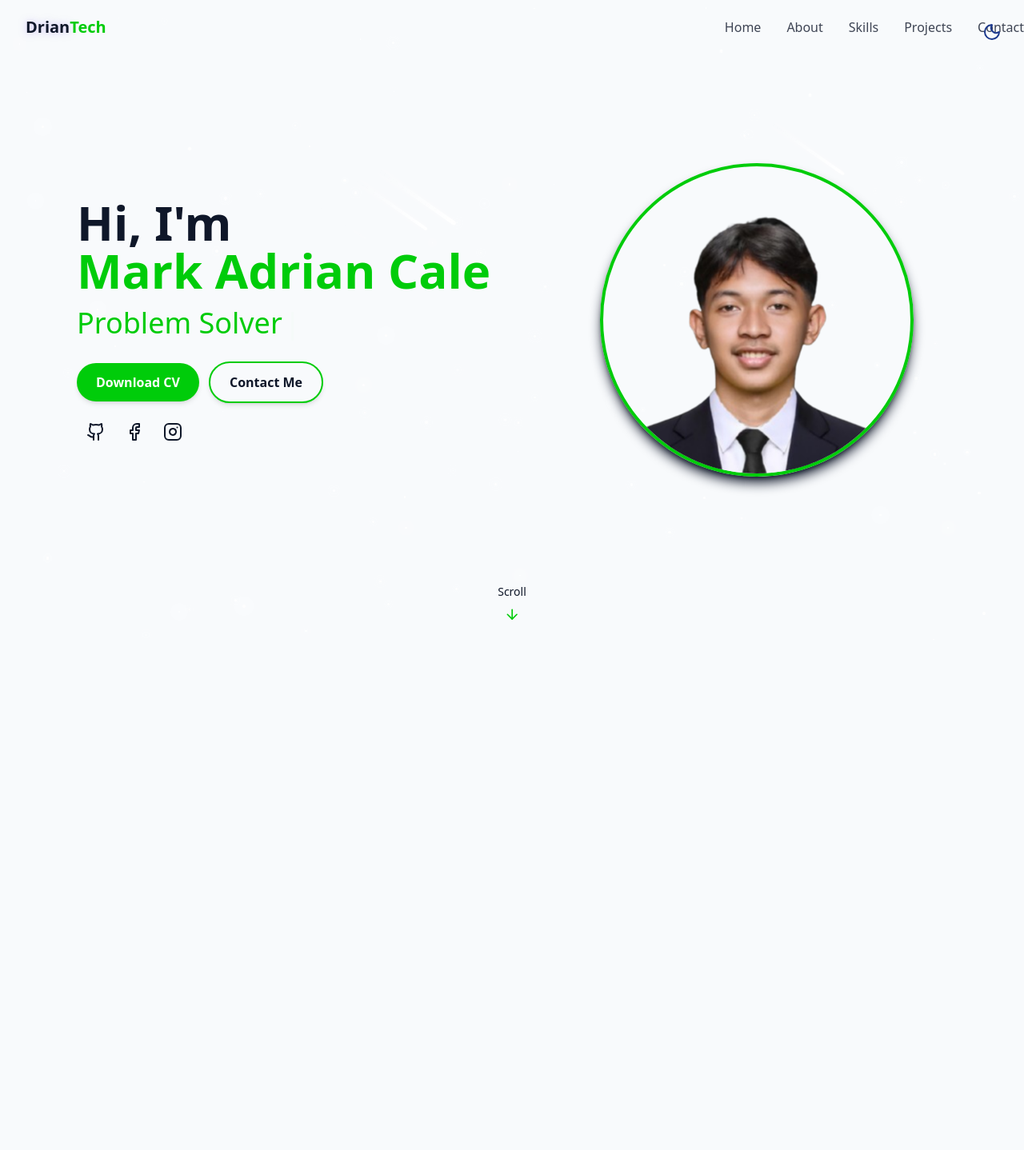
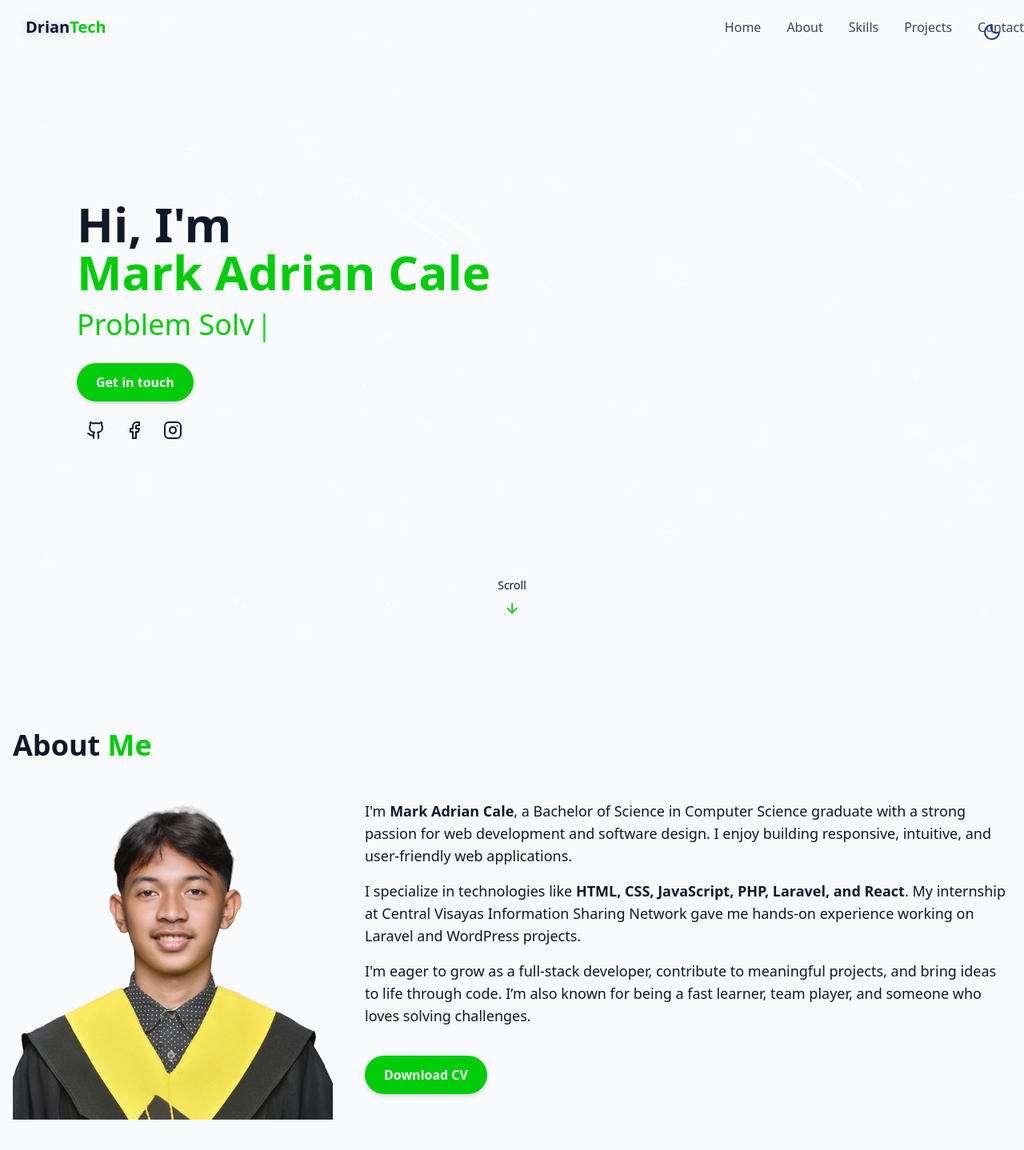
Before and after one commit to Driaaaaaaaan/portfolio, a React (Vite) app: page / in a window 1280 px wide. Shown: the top 1438 px of the page at 80% size. Before the commit the page ends 800 px from the top, so only its background shows below. Built offline with nearby package versions, Linux system fonts and the light colour scheme.

Commit message:
about me and a little change in hero section

```diff
--- /dev/null
+++ b/src/components/AboutSection.jsx
@@ -0,0 +1,64 @@
+import GradPic from "../assets/gradpic.png";
+import Resume from "../assets/Cale, Mark Adrian (Resume).pdf";
+
+export const AboutSection = () => {
+  return (
+    <section id="about" className="py-28 mb-8 bg-background text-white">
+      <div className="container mx-auto px-4">
+        <h2 className="text-4xl font-bold mb-12 text-foreground text-center md:text-left">
+          About <span className="text-primary">Me</span>
+        </h2>
+
+        <div className="flex flex-col md:flex-row items-center md:items-start gap-10">
+          {/* Left: Profile Image */}
+          <div className="relative w-75 h-75 md:w-100 md:h-100 rounded-full bg-transparent">
+            <div className="w-full h-full overflow-hidden transition-transform duration-500 hover:scale-105">
+              <img
+                src={GradPic}
+                alt="Mark Adrian Cale"
+                className="w-full h-full object-cover"
+              />
+            </div>
+          </div>
+
+          {/* Right: Description */}
+          <div className="flex-1 text-center md:text-left">
+            <p className="text-lg text-foreground mb-4">
+              I'm{" "}
+              <span className="text-foreground font-bold">
+                Mark Adrian Cale
+              </span>
+              , a Bachelor of Science in Computer Science graduate with a strong
+              passion for web development and software design. I enjoy building
+              responsive, intuitive, and user-friendly web applications.
+            </p>
+
+            <p className="text-lg text-foreground mb-4">
+              I specialize in technologies like{" "}
+              <span className="text-foreground font-semibold">
+                HTML, CSS, JavaScript, PHP, Laravel, and React
+              </span>
+              . My internship at Central Visayas Information Sharing Network
+              gave me hands-on experience working on Laravel and WordPress
+              projects.
+            </p>
+
+            <p className="text-lg text-foreground mb-4">
+              I'm eager to grow as a full-stack developer, contribute to
+              meaningful projects, and bring ideas to life through code. I’m
+              also known for being a fast learner, team player, and someone who
+              loves solving challenges.
+            </p>
+            <a
+              href={Resume}
+              download
+              className="inline-block px-6 py-3 bg-primary mt-5 text-white font-semibold rounded-full shadow-md hover:bg-green-600 transition duration-300"
+            >
+              Download CV
+            </a>
+          </div>
+        </div>
+      </div>
+    </section>
+  );
+};
--- a/src/components/HeroSection.jsx
+++ b/src/components/HeroSection.jsx
@@ -1,5 +1,4 @@
 import ProfileImage from "../assets/profile.png";
-import Resume from "../assets/Cale, Mark Adrian (Resume).pdf";
 import { Typewriter } from "react-simple-typewriter";
 import { ArrowDown, Github, Instagram, Facebook } from "lucide-react";
 
@@ -29,17 +28,10 @@ export const HeroSection = () => {
           </p>
 
           <a
-            href={Resume}
-            download
+            href="#contact"
             className="inline-block px-6 py-3 bg-primary mt-5 text-white font-semibold rounded-full shadow-md hover:bg-green-600 transition duration-300"
           >
-            Download CV
-          </a>
-          <a
-            href="#contact"
-            className="inline-block px-6 py-3 border-2 border-primary bg-transparent ml-3 mt-5 text-foreground font-semibold rounded-full shadow-md hover:bg-primary transition duration-300"
-          >
-            Contact Me
+            Get in touch
           </a>
           {/* Social Media Icons */}
           <div className="mt-6 flex justify-center md:justify-start md:ml-3 gap-6 text-foreground">
@@ -71,7 +63,7 @@ export const HeroSection = () => {
         </div>
 
         {/* Right side: Profile Image */}
-        <div className="flex-1 flex justify-center opacity-0 animate-fade-in-right">
+        <div className=" hidden md:block flex-1 flex justify-center opacity-0 animate-fade-in-right">
           <div className="relative w-75 h-75 md:w-100 md:h-100 rounded-full p-1 bg-transparent ">
             <div className="w-full h-full rounded-full overflow-hidden border-4 border-primary transition-transform duration-500 hover:scale-105 shadow-lg shadow-foreground">
               <img
--- a/src/pages/Home.jsx
+++ b/src/pages/Home.jsx
@@ -2,6 +2,7 @@ import { StarBackground } from "../components/StarBackground";
 import { ThemeToggle } from "../components/ThemeToggle";
 import { Navbar } from "../components/Navbar";
 import { HeroSection } from "../components/HeroSection";
+import { AboutSection } from "../components/AboutSection";
 export const Home = () => {
   return (
     <div className="min-h-screen bg-background text-foreground overflow-x-hidden">
@@ -13,6 +14,7 @@ export const Home = () => {
 
       <main>
         <HeroSection />
+        <AboutSection />
       </main>
     </div>
   );
```
Also changed, not shown: src/assets/gradpic.png (added).
